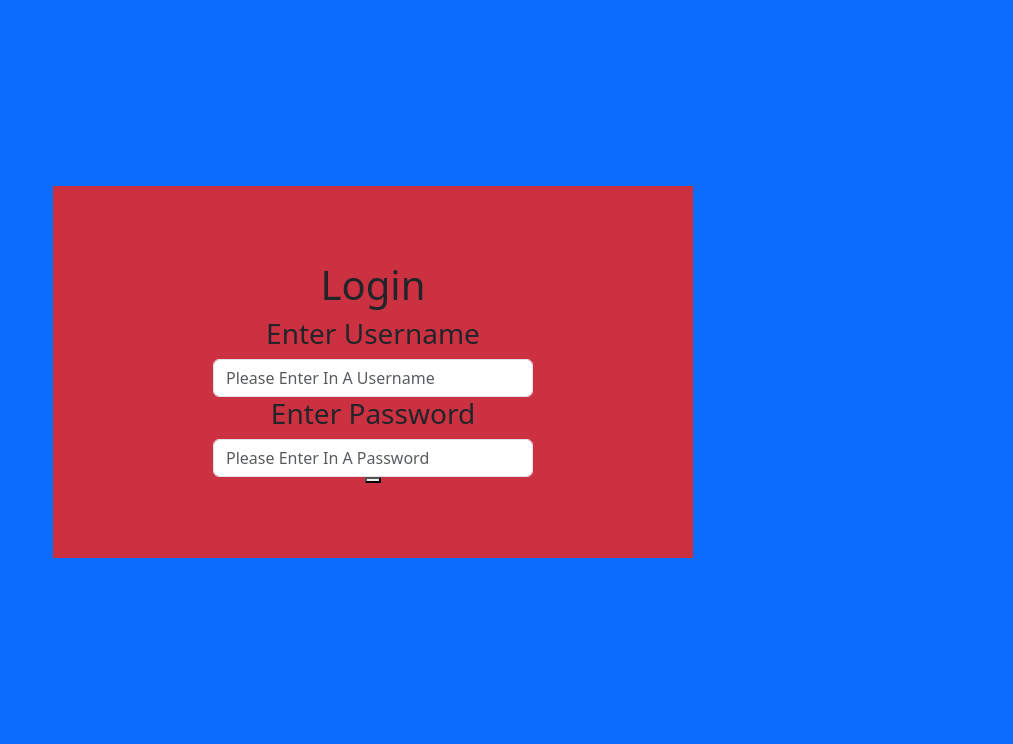
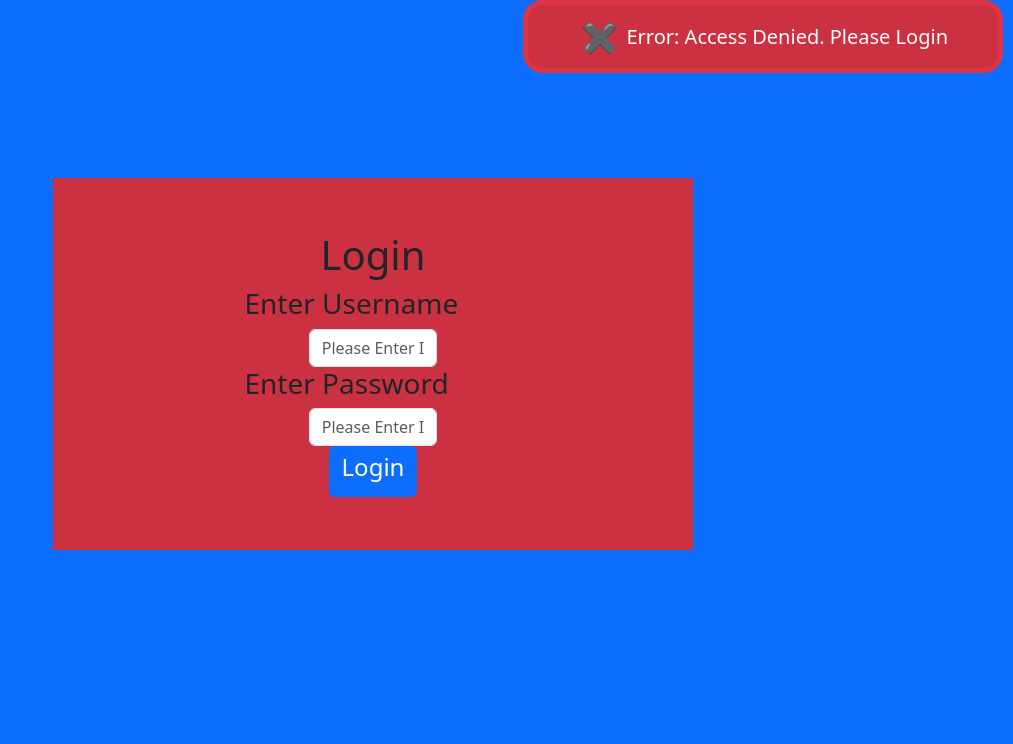
Before and after one commit to Connor812/SImcoe_Soccer, a PHP site: page /Soccer/admin-login.php?error=access_denied in a window 1280 px wide. Shown: the part 100-844 px from the top of the page, without its empty margins (267-1280 px from the left). Run offline with PHP 8.4, Linux system fonts and the light colour scheme.

Commit message:
added a login page to log into the admin site

```diff
--- a/admin-login.php
+++ b/admin-login.php
@@ -1,3 +1,15 @@
+<?php
+require_once("config-url.php");
+require_once("admin-functions/error-handlers.php");
+
+if (isset($_SERVER["admin_username"])) {
+    header("Location: " . BASE_URL . "admin.php");
+    exit;
+}
+
+
+?>
+
 <!DOCTYPE html>
 <html lang="en">
 
@@ -25,16 +37,20 @@
     <div class="admin-login-form">
         <form method="post" action="admin-functions/admin-login.php">
             <h1>Login</h1>
-            <h3>Enter Username</h3>
-            <input name="username" type="text" class="form-control" placeholder="Please Enter In A Username">
-            <h3>Enter Password</h3>
-            <input name="username" type="password" class="form-control" placeholder="Please Enter In A Password">
-            <button></button>
+            <center>
+                <h3 class="text-start">Enter Username</h3>
+                <input name="username" type="text" class="form-control" placeholder="Please Enter In A Username">
+                <h3 class="text-start">Enter Password</h3>
+                <input name="pwd" type="password" class="form-control" placeholder="Please Enter In A Password">
+            </center>
+            <button type="submit" class="btn btn-primary">
+                <h4>Login</h3>
+            </button>
         </form>
     </div>
 
 
-
+    <script src="<?php echo BASE_URL ?>js/admin.js"></script>
 
 </body>
 
```
